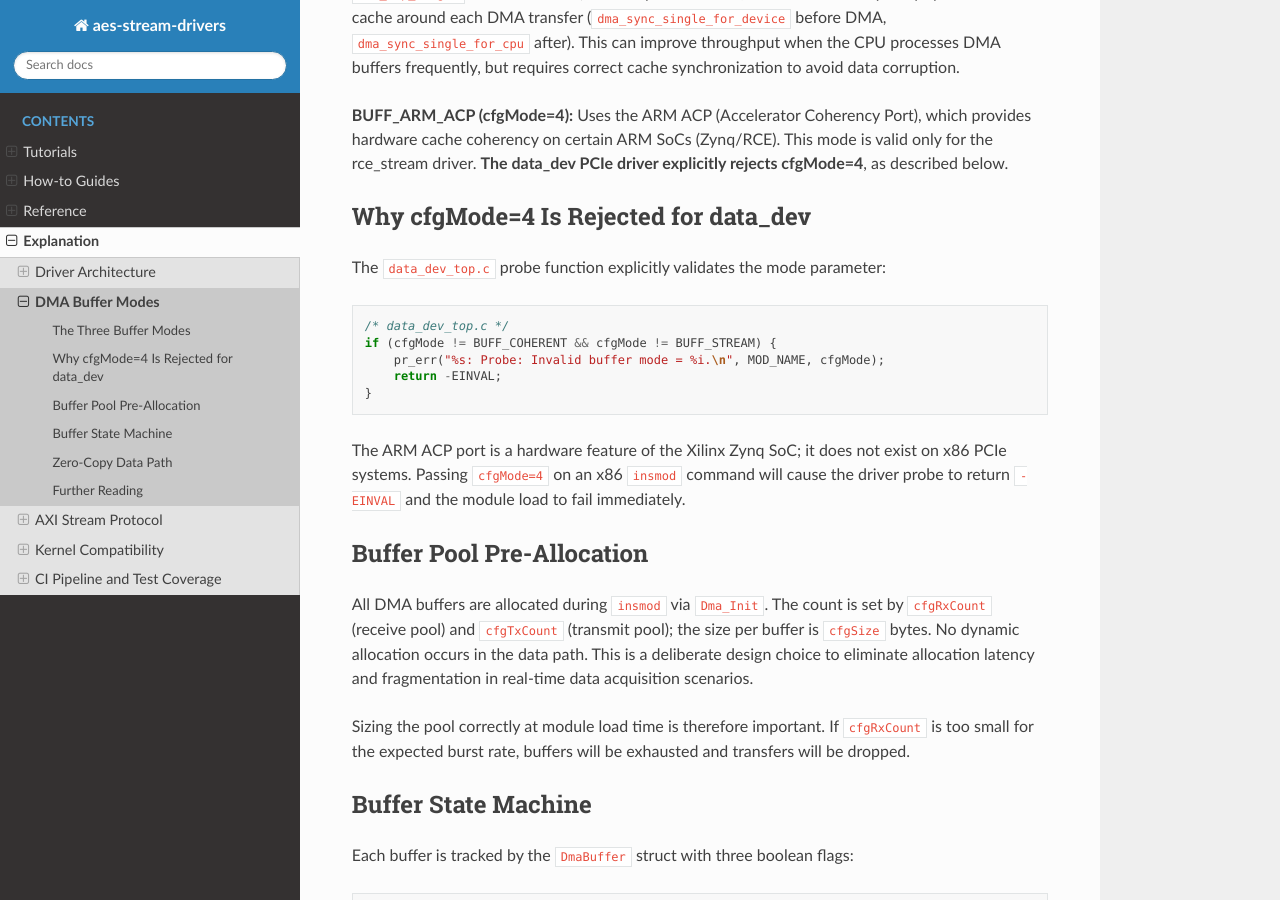
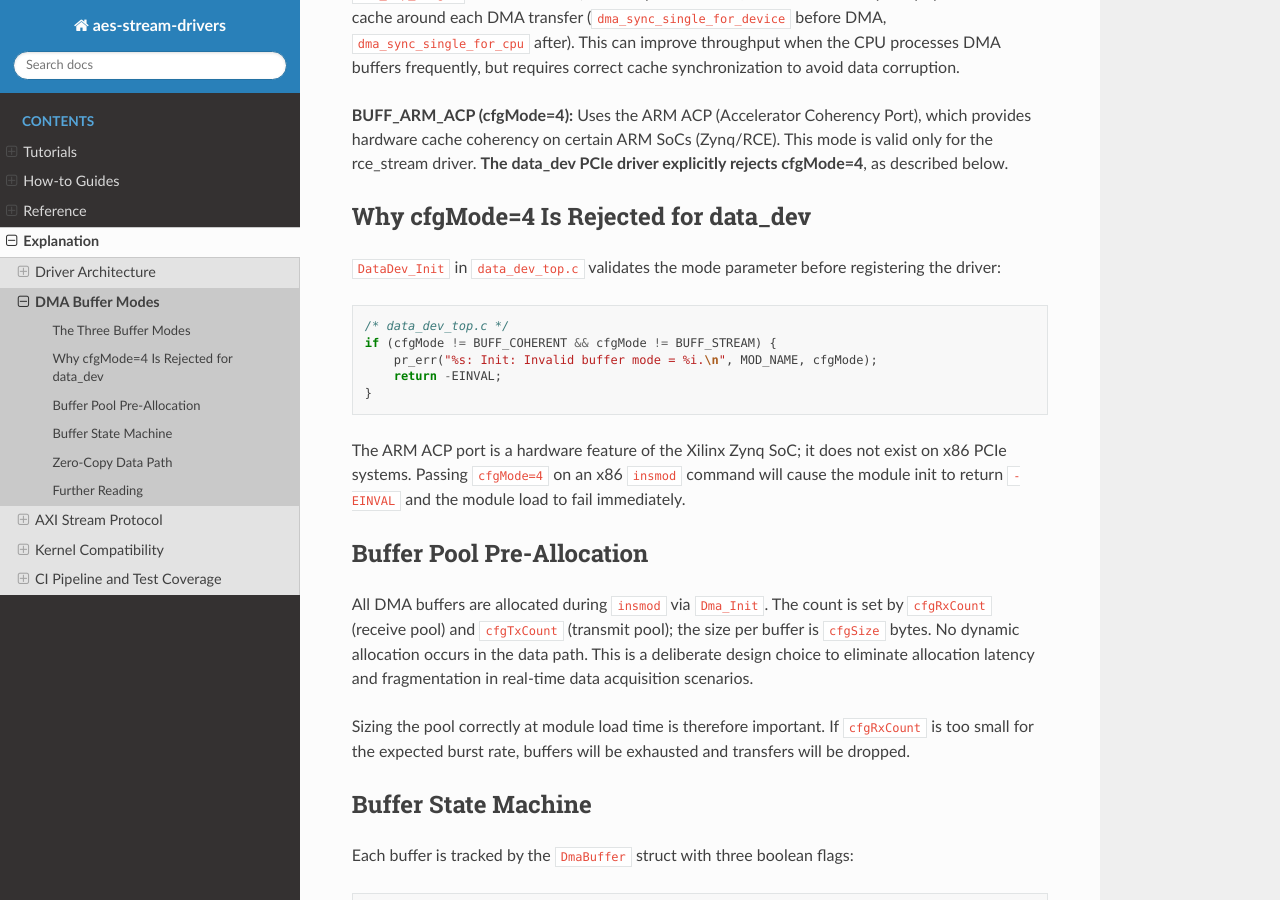
Before and after one commit to slaclab/aes-stream-drivers, a Sphinx documentation site: the page built from docs/explanation/dma-modes.rst, in a window 1280 px wide and 900 px high, scrolled down 692 px. Built offline with Sphinx 7.4.7 and the Read the Docs theme 3.1.0, drawn with Linux system fonts in a browser that asks for light colours.

Commit message:
fix(init): reject an invalid cfgMode in DataDev_Init
The cfgMode validation in DataDev_Probe returned -EINVAL without setting
probeReturn, and pci_register_driver() does not propagate probe errors, so
insmod datadev.ko cfgMode=4 reported success and left the module loaded
with no /dev/datadev_N node.

Move the check into DataDev_Init, before the driver is registered, so a
plain return -EINVAL fails the module load. An invalid cfgMode is now also
rejected when no matching card is present, and the error message prefix
changes from Probe: to Init:.

Update the dma-modes.rst snippet to match and extend tests/test_params.sh
with an invalid cfgMode cycle: insmod must exit non-zero and datadev must
not appear in /proc/modules afterwards.

```diff
--- a/docs/explanation/dma-modes.rst
+++ b/docs/explanation/dma-modes.rst
@@ -38,18 +38,18 @@ rce_stream driver. **The data_dev PCIe driver explicitly rejects cfgMode=4**, as
 Why cfgMode=4 Is Rejected for data_dev
 --------------------------------------
 
-The ``data_dev_top.c`` probe function explicitly validates the mode parameter:
+``DataDev_Init`` in ``data_dev_top.c`` validates the mode parameter before registering the driver:
 
 .. code-block:: c
 
    /* data_dev_top.c */
    if (cfgMode != BUFF_COHERENT && cfgMode != BUFF_STREAM) {
-       pr_err("%s: Probe: Invalid buffer mode = %i.\n", MOD_NAME, cfgMode);
+       pr_err("%s: Init: Invalid buffer mode = %i.\n", MOD_NAME, cfgMode);
        return -EINVAL;
    }
 
 The ARM ACP port is a hardware feature of the Xilinx Zynq SoC; it does not exist on x86 PCIe
-systems. Passing ``cfgMode=4`` on an x86 ``insmod`` command will cause the driver probe to
+systems. Passing ``cfgMode=4`` on an x86 ``insmod`` command will cause the module init to
 return ``-EINVAL`` and the module load to fail immediately.
 
 Buffer Pool Pre-Allocation
```
Also changed, not shown: 2 other files.
